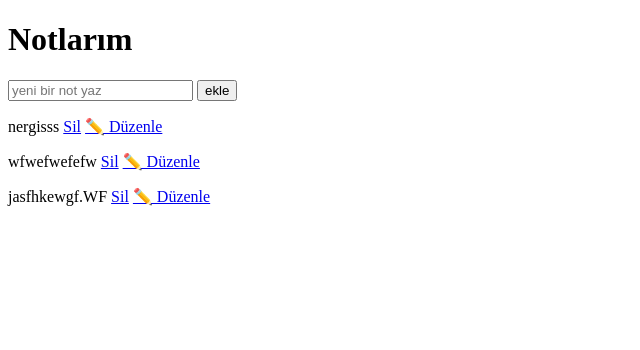
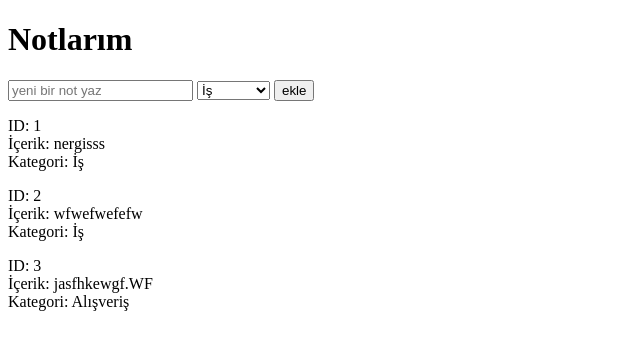
Before and after one commit to isknergis/NotUygulamasi, a Flask app: page / in a window 1280 px wide. Shown: the top 350 px of the page, without its empty margins (0-640 px from the left). Run offline with Flask 3, Linux system fonts and the light colour scheme; data comes from the database, SQL or seed files in the repository; both versions use the stored data as it was after the commit.

Commit message:
güncellenmiş

```diff
--- a/app.py
+++ b/app.py
@@ -7,7 +7,7 @@ app=Flask(__name__)
 def init_db():
 	with sqlite3.connect("notlar.db") as database:
 		cursor=database.cursor()
-		cursor.execute("create table if not exists notes (id integer primary key, content text)")
+		cursor.execute("create table if not exists notes (id integer primary key, content text, category text)")
 		database.commit()
 #uygulama başlarken veritabanını hazırlayalım.
 init_db()
@@ -16,7 +16,7 @@ init_db()
 def index():
 	with sqlite3.connect("notlar.db") as database:
 		cursor =database.cursor()
-		cursor.execute("select * from notes")
+		cursor.execute("SELECT id, content, category FROM notes")
 		notes = cursor.fetchall()
 	return render_template("index.html", notes=notes)
 
@@ -25,10 +25,12 @@ def index():
 @app.route('/add', methods=['POST'])
 def add_note():
 	note_content=request.form.get("note") #formdan not içeriğini al.
+	note_category=request.form.get("category")#kategoriyi al
 
 	with sqlite3.connect("notlar.db") as database:
 		cursor=database.cursor()
-		cursor.execute("insert into notes(content) values(?)",(note_content,))
+		cursor.execute("INSERT INTO notes(content, category) VALUES(?, ?)", (note_content.strip(), note_category.strip()))
+
 		database.commit()
 	return redirect ("/")
 
@@ -36,7 +38,6 @@ def add_note():
 @app.route('/delete/<int:id>')
 def delete_notes(id):
 	with sqlite3.connect("notlar.db") as database:
-		cursor=database.cursor()
 		cursor=database.cursor()
 		cursor.execute("delete from notes where id=?", (id,))
 		database.commit()
--- a/templates/index.html
+++ b/templates/index.html
@@ -9,15 +9,28 @@
 
     <form action ="/add" method ="POST">
     	<input type="text" name ="note" placeholder="yeni bir not yaz">
+    	<select name="category">
+        <option value="İş">İş</option>
+        <option value="Kişisel">Kişisel</option>
+        <option value="Alışveriş">Alışveriş</option>
+    </select>
+
+
+
+
+
+
     	<button type ="submit"> ekle </button>
     </form>
+{% for note in notes %}
+    <p>
+        ID: {{ note[0] }} <br>
+        İçerik: {{ note[1] }} <br>
+        Kategori: {{ note[2] }} <br>
+    </p>
+{% endfor %}
 
-    {% for note in notes %}
-        <p>{{ note[1] }}
-        <a href ="/delete/{{ note [0] }}"> Sil</a>
-        <a href="/update/{{ note[0] }}">✏️ Düzenle</a>
-        </p>
-    {% endfor %}
+
 
 </body>
 </html>
```
Also changed, not shown: notlar.db.
